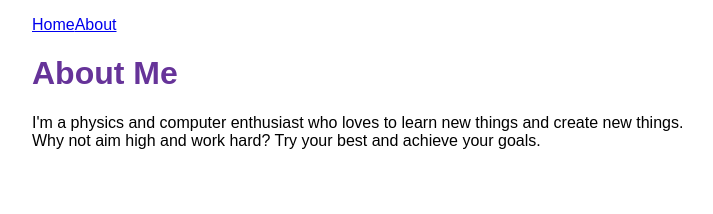
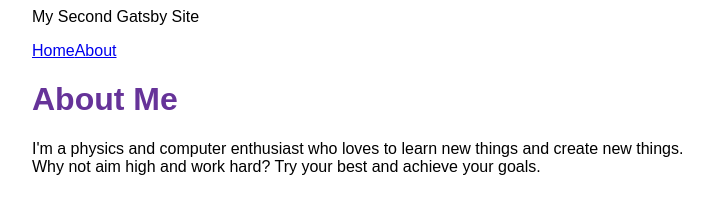
Before and after one commit to angchen0325/my-second-gatsby-site, a Gatsby site: page /about in a window 1280 px wide. Shown: the whole page, without its empty margins (108-821 px from the left). Built offline with nearby package versions, Linux system fonts and the light colour scheme; Gatsby itself is replaced by a stand-in of ours.

Commit message:
Update layout.js

```diff
--- a/src/components/layout.js
+++ b/src/components/layout.js
@@ -21,6 +21,7 @@ const Layout = ({ pageTitle, children }) => {
 
   return (
     <div className={container}>
+      <header>{data.site.siteMetadata.title}</header>
       <nav>
         <ul className={navlink}>
           <li className={navlinkItem}><Link to="/" className={navlinkText}>Home</Link></li>
```
